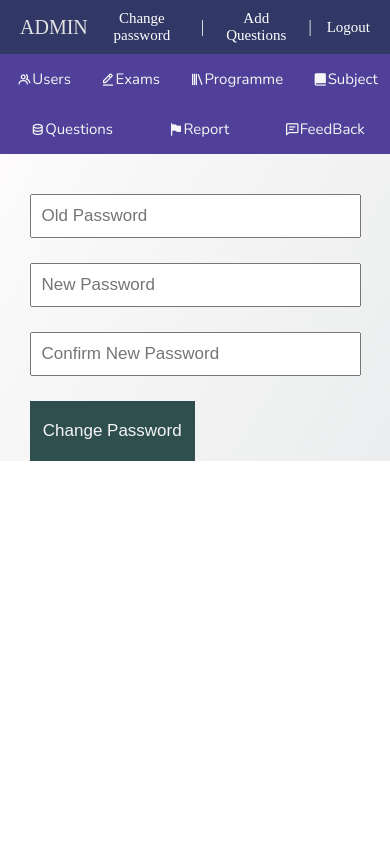
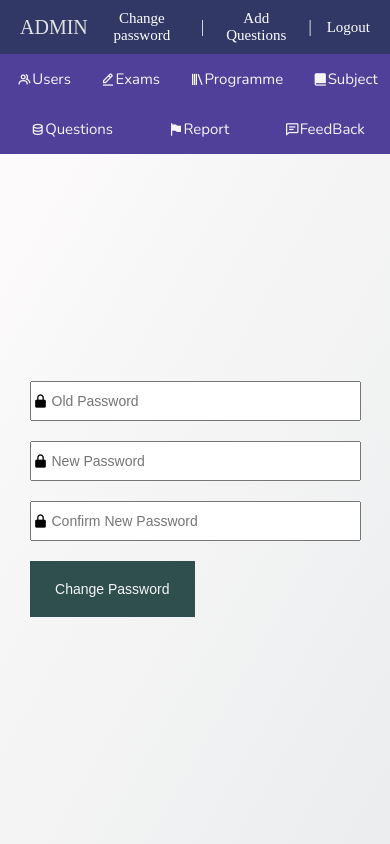
Before and after one commit to sainisoftravi/online_entrance, a Django app: page /admin-change-password/ in a window 390 px wide. Run offline with Django 4.2, Linux system fonts and the light colour scheme; some libraries are stand-ins or nearby versions; some web fonts are replaced.

Commit message:
Improved UI

```diff
--- a/static/css/admin/change-password.css
+++ b/static/css/admin/change-password.css
@@ -16,12 +16,29 @@ form{
 input{
     width: 100%;
     outline: none;
-    padding: 10px;
-    font-size: 17px;
+    padding: 10px 20px 10px 20px;
 }
 
-input[type="password"]{
-    margin-bottom: 5px;
+.password-div{
+    display: flex;
+    position: relative;
+    align-items: center;
+}
+
+.password-div .bx{
+    position: absolute;
+}
+
+.bxs-lock-alt{
+    left: 3px;
+}
+
+.pass-eye{
+    right: 5px;
+}
+
+.hide-eye{
+    display: none;
 }
 
 input[type="submit"]{
@@ -35,10 +52,6 @@ input[type="submit"]{
 }
 
 @media screen and (max-width: 600px){
-    .input-groups{
-        margin-top: 20px;
-    }
-
     form{
         width: 90%;
     }
--- a/static/css/admin/edit.css
+++ b/static/css/admin/edit.css
@@ -173,10 +173,6 @@ a.bottom-button:visited{
         width: 95%;
     }
 
-    .id-row p{
-        font-size: 16px;
-    }
-
     .row{
         gap: 10px;
         display: flex;
--- a/static/css/admin/global.css
+++ b/static/css/admin/global.css
@@ -1,4 +1,5 @@
 .right-container{
+    height: 100%;
     background: rgb(238,174,202);
     background: radial-gradient(circle, rgba(238,174,202,1) 0%, rgba(148,187,233,1) 100%);
     background-image: linear-gradient(120deg, #fdfbfb 0%, #ebedee 100%);
@@ -61,6 +62,10 @@
     border-radius: 50%;
 }
 
+input{
+    font-size: 0.875rem;
+}
+
 @media screen and (max-width: 600px) {
     .wrapper{
         flex-direction: column;
@@ -69,4 +74,8 @@
     .inner-wrapper{
         width: 90%;
     }
+
+    .id-row p{
+        font-size: 0.875rem;
+    }
 }
--- a/templates/admin/index.html
+++ b/templates/admin/index.html
@@ -254,20 +254,17 @@
                 <form onsubmit="return changePassword();" action="#" method="POST">
                     {% csrf_token %}
 
-                    <div class="input-group">
-                        <input type="password" placeholder="Old Password" name="old_password">
-                        <small class="old-password-error">This field must not be empty</small>
-                    </div>
+                    {% for placeholder, name in data.items %}
+                        <div class="input-group">
+                            <div class="password-div">
+                                <i class='bx bxs-lock-alt' ></i>
+                                <input type="password" placeholder="{{placeholder}}" name="{{name}}">
+                                <i class='bx bxs-hide pass-eye {{name}}_eye hide-eye'></i>
+                            </div>
 
-                    <div class="input-group">
-                        <input type="password" placeholder="New Password" name="new_password1">
-                        <small class="new-password-error">This field must not be empty</small>
-                    </div>
-
-                    <div class="input-group">
-                        <input type="password" placeholder="Confirm New Password" name="new_password2">
-                        <small class="new-password-again-error">This field must not be empty</small>
-                    </div>
+                            <small class="{{name}}_error">This field must not be empty</small>
+                        </div>
+                    {% endfor %}
 
                     <input type="submit" value="Change Password">
                 </form>
```
Also changed, not shown: static/css/admin/programme.css (+14 -4 lines).
